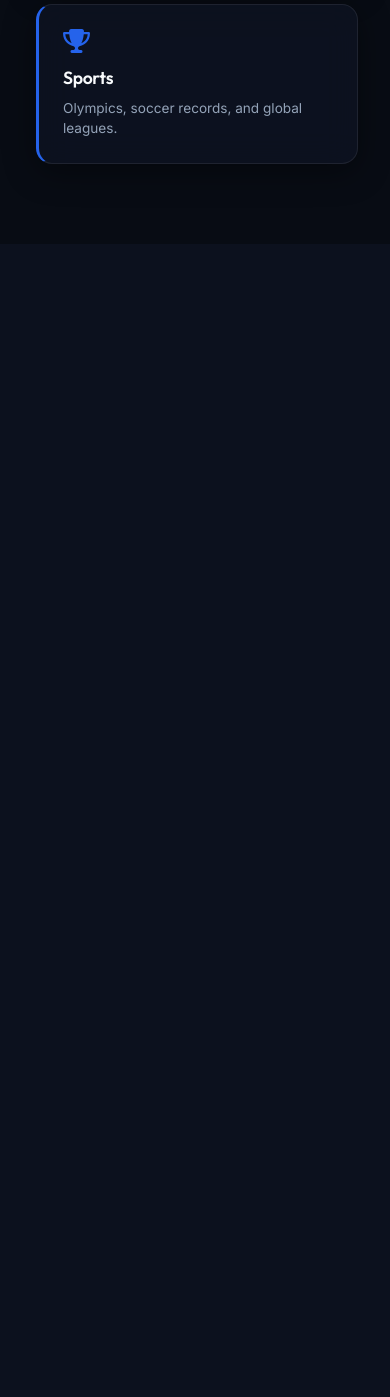
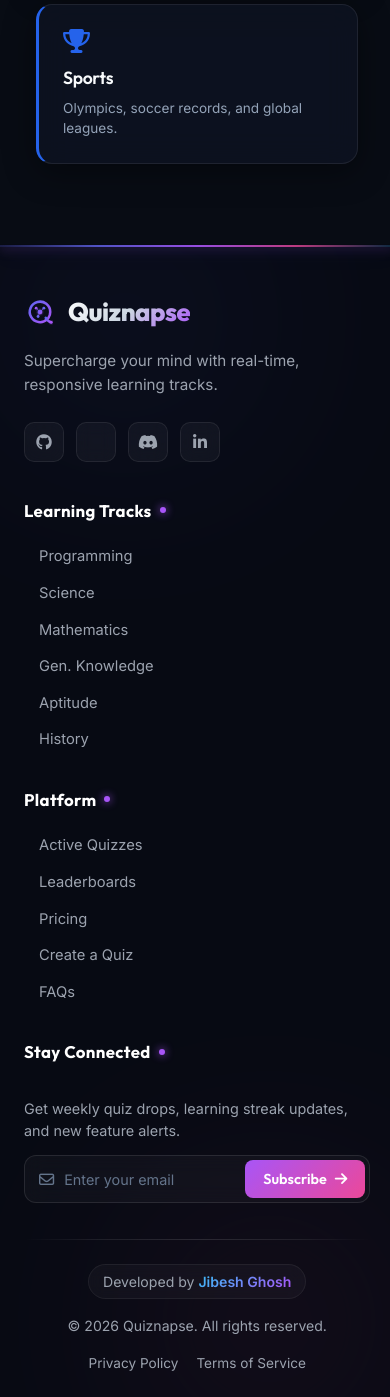
Before and after one commit to jibeshghosh/online-quiz-app, a Django app: page / in a window 390 px wide. Shown: the part 2835-4232 px from the top of the page. Before the commit the page ends 3018 px from the top, so only its background shows below. Run offline with Django 5.2, Linux system fonts and the light colour scheme; data comes from the database, SQL or seed files in the repository.

Commit message:
Add modern responsive cyberpunk footer to Quiznapse

```diff
--- a/quizzes/templates/quizzes/base.html
+++ b/quizzes/templates/quizzes/base.html
@@ -24,6 +24,7 @@
     <link rel="stylesheet" href="{% static 'css/base.css' %}?v=3">
     <link rel="stylesheet" href="{% static 'css/dashboard.css' %}">
     <link rel="stylesheet" href="{% static 'css/quiz.css' %}">
+    <link rel="stylesheet" href="{% static 'css/footer.css' %}?v=1">
 
     {% block extra_css %}{% endblock %}
 </head>
@@ -178,6 +179,8 @@
             <div class="content-container">
                 {% block content %}{% endblock %}
             </div>
+
+            {% include 'quizzes/includes/footer.html' %}
         </main>
     </div>
 
--- /dev/null
+++ b/quizzes/templates/quizzes/includes/footer.html
@@ -0,0 +1,165 @@
+{% load static %}
+<footer class="quiznapse-footer">
+    <!-- Ambient Background Glows -->
+    <div class="footer-ambient-glow footer-glow-1"></div>
+    <div class="footer-ambient-glow footer-glow-2"></div>
+
+    <div class="footer-container">
+        <!-- Main Footer Columns Grid -->
+        <div class="footer-grid">
+
+            <!-- Column 1: Brand & Socials -->
+            <div class="footer-brand">
+                <a href="{% url 'landing' %}" class="footer-brand-logo">
+                    {% include 'quizzes/includes/logo.html' with size='32' id='footer' %}
+                    <span class="footer-brand-title">Quiznapse</span>
+                </a>
+                <p class="footer-tagline">
+                    Supercharge your mind with real-time, responsive learning tracks.
+                </p>
+                <div class="footer-socials">
+                    <a href="https://github.com" target="_blank" rel="noopener noreferrer" class="social-btn github" aria-label="GitHub">
+                        <i class="fa-brands fa-github"></i>
+                    </a>
+                    <a href="https://twitter.com" target="_blank" rel="noopener noreferrer" class="social-btn twitter" aria-label="Twitter">
+                        <i class="fa-brands fa-x-twitter"></i>
+                    </a>
+                    <a href="https://discord.com" target="_blank" rel="noopener noreferrer" class="social-btn discord" aria-label="Discord">
+                        <i class="fa-brands fa-discord"></i>
+                    </a>
+                    <a href="https://linkedin.com" target="_blank" rel="noopener noreferrer" class="social-btn linkedin" aria-label="LinkedIn">
+                        <i class="fa-brands fa-linkedin-in"></i>
+                    </a>
+                </div>
+            </div>
+
+            <!-- Column 2: Learning Tracks -->
+            <div>
+                <h4 class="footer-col-title">Learning Tracks</h4>
+                <ul class="footer-links">
+                    <li class="footer-link-item">
+                        <a href="{% url 'quiz_list' %}?category=Programming">
+                            <i class="fas fa-chevron-right link-arrow"></i> Programming
+                        </a>
+                    </li>
+                    <li class="footer-link-item">
+                        <a href="{% url 'quiz_list' %}?category=Science">
+                            <i class="fas fa-chevron-right link-arrow"></i> Science
+                        </a>
+                    </li>
+                    <li class="footer-link-item">
+                        <a href="{% url 'quiz_list' %}?category=Mathematics">
+                            <i class="fas fa-chevron-right link-arrow"></i> Mathematics
+                        </a>
+                    </li>
+                    <li class="footer-link-item">
+                        <a href="{% url 'quiz_list' %}?category=General%20Knowledge">
+                            <i class="fas fa-chevron-right link-arrow"></i> Gen. Knowledge
+                        </a>
+                    </li>
+                    <li class="footer-link-item">
+                        <a href="{% url 'quiz_list' %}?category=Aptitude">
+                            <i class="fas fa-chevron-right link-arrow"></i> Aptitude
+                        </a>
+                    </li>
+                    <li class="footer-link-item">
+                        <a href="{% url 'quiz_list' %}?category=History">
+                            <i class="fas fa-chevron-right link-arrow"></i> History
+                        </a>
+                    </li>
+                </ul>
+            </div>
+
+            <!-- Column 3: Platform -->
+            <div>
+                <h4 class="footer-col-title">Platform</h4>
+                <ul class="footer-links">
+                    <li class="footer-link-item">
+                        <a href="{% url 'quiz_list' %}">
+                            <i class="fas fa-chevron-right link-arrow"></i> Active Quizzes
+                        </a>
+                    </li>
+                    <li class="footer-link-item">
+                        <a href="{% url 'dashboard' %}">
+                            <i class="fas fa-chevron-right link-arrow"></i> Leaderboards
+                        </a>
+                    </li>
+                    <li class="footer-link-item">
+                        <a href="#pricing">
+                            <i class="fas fa-chevron-right link-arrow"></i> Pricing
+                        </a>
+                    </li>
+                    <li class="footer-link-item">
+                        <a href="{% if user.is_staff %}/admin/quizzes/quiz/add/{% else %}{% url 'quiz_list' %}{% endif %}">
+                            <i class="fas fa-chevron-right link-arrow"></i> Create a Quiz
+                        </a>
+                    </li>
+                    <li class="footer-link-item">
+                        <a href="#faqs">
+                            <i class="fas fa-chevron-right link-arrow"></i> FAQs
+                        </a>
+                    </li>
+                </ul>
+            </div>
+
+            <!-- Column 4: Newsletter / Action -->
+            <div class="footer-newsletter">
+                <h4 class="footer-col-title">Stay Connected</h4>
+                <p class="newsletter-desc">
+                    Get weekly quiz drops, learning streak updates, and new feature alerts.
+                </p>
+                <form id="footer-newsletter-form" class="newsletter-form" onsubmit="handleFooterNewsletter(event)">
+                    <div class="newsletter-input-group">
+                        <i class="far fa-envelope mail-icon"></i>
+                        <input type="email" id="footer-email-input" class="newsletter-input" placeholder="Enter your email" required />
+                        <button type="submit" class="newsletter-btn" aria-label="Subscribe to newsletter">
+                            <span>Subscribe</span>
+                            <i class="fas fa-arrow-right"></i>
+                        </button>
+                    </div>
+                    <div id="newsletter-status" class="newsletter-message"></div>
+                </form>
+            </div>
+
+        </div>
+
+        <!-- Faint Gradient Divider Line -->
+        <div class="footer-divider"></div>
+
+        <!-- Bottom Copyright & Credits Bar -->
+        <div class="footer-bottom">
+            <div class="footer-copyright">
+                <span>&copy; 2026 Quiznapse. All rights reserved.</span>
+            </div>
+
+            <div class="footer-credits">
+                <span>Developed by <a href="https://github.com/jibeshghosh" target="_blank" rel="noopener noreferrer" class="credit-developer">Jibesh Ghosh</a></span>
+            </div>
+
+            <div class="footer-legal-links">
+                <a href="#privacy">Privacy Policy</a>
+                <a href="#terms">Terms of Service</a>
+            </div>
+        </div>
+    </div>
+</footer>
+
+<script>
+    function handleFooterNewsletter(event) {
+        event.preventDefault();
+        const input = document.getElementById('footer-email-input');
+        const statusMsg = document.getElementById('newsletter-status');
+
+        if (input && input.value.trim() !== '') {
+            statusMsg.className = 'newsletter-message success';
+            statusMsg.textContent = '⚡ Subscribed successfully! Welcome to Quiznapse.';
+            input.value = '';
+            setTimeout(() => {
+                statusMsg.style.display = 'none';
+            }, 5000);
+        } else {
+            statusMsg.className = 'newsletter-message error';
+            statusMsg.textContent = 'Please enter a valid email address.';
+        }
+    }
+</script>
--- /dev/null
+++ b/static/css/footer.css
@@ -0,0 +1,457 @@
+/* ==========================================
+   Quiznapse Cyberpunk Footer Stylesheet
+   ========================================== */
+
+.quiznapse-footer {
+    position: relative;
+    background: #070A13;
+    color: #9CA3AF;
+    font-family: 'Inter', sans-serif;
+    padding-top: 60px;
+    padding-bottom: 30px;
+    overflow: hidden;
+    border-top: 1px solid transparent;
+    z-index: 10;
+}
+
+/* Neon Top Border Accent Line */
+.quiznapse-footer::before {
+    content: '';
+    position: absolute;
+    top: 0;
+    left: 0;
+    right: 0;
+    height: 2px;
+    background: linear-gradient(90deg,
+        rgba(99, 102, 241, 0.2) 0%,
+        rgba(99, 102, 241, 0.8) 25%,
+        rgba(168, 85, 247, 0.9) 50%,
+        rgba(236, 72, 153, 0.8) 75%,
+        rgba(14, 165, 233, 0.2) 100%);
+    box-shadow: 0 0 12px rgba(168, 85, 247, 0.6), 0 0 24px rgba(99, 102, 241, 0.3);
+}
+
+/* Ambient Radial Glow Background Accents */
+.footer-ambient-glow {
+    position: absolute;
+    width: 350px;
+    height: 350px;
+    border-radius: 50%;
+    filter: blur(120px);
+    pointer-events: none;
+    opacity: 0.15;
+    z-index: 0;
+}
+
+.footer-glow-1 {
+    top: -100px;
+    left: -50px;
+    background: radial-gradient(circle, #6366f1 0%, rgba(99, 102, 241, 0) 70%);
+}
+
+.footer-glow-2 {
+    bottom: -100px;
+    right: -50px;
+    background: radial-gradient(circle, #ec4899 0%, rgba(236, 72, 153, 0) 70%);
+}
+
+/* Footer Container Grid */
+.footer-container {
+    max-width: 1200px;
+    margin: 0 auto;
+    padding: 0 24px;
+    position: relative;
+    z-index: 1;
+}
+
+.footer-grid {
+    display: grid;
+    grid-template-columns: 2.2fr 1fr 1fr 1.8fr;
+    gap: 48px 36px;
+    margin-bottom: 50px;
+}
+
+/* Brand Column */
+.footer-brand {
+    display: flex;
+    flex-direction: column;
+    gap: 18px;
+}
+
+.footer-brand-logo {
+    display: inline-flex;
+    align-items: center;
+    gap: 12px;
+    text-decoration: none;
+}
+
+.footer-brand-title {
+    font-family: 'Outfit', sans-serif;
+    font-size: 1.6rem;
+    font-weight: 800;
+    letter-spacing: -0.02em;
+    background: linear-gradient(135deg, #ffffff 0%, #cbd5e1 50%, #a855f7 100%);
+    -webkit-background-clip: text;
+    -webkit-text-fill-color: transparent;
+}
+
+.footer-tagline {
+    font-size: 0.95rem;
+    line-height: 1.6;
+    color: #9CA3AF;
+    max-width: 340px;
+}
+
+/* Social Media Icons */
+.footer-socials {
+    display: flex;
+    gap: 12px;
+    margin-top: 6px;
+}
+
+.social-btn {
+    width: 40px;
+    height: 40px;
+    border-radius: 10px;
+    background: rgba(255, 255, 255, 0.04);
+    border: 1px solid rgba(255, 255, 255, 0.08);
+    color: #9CA3AF;
+    display: flex;
+    align-items: center;
+    justify-content: center;
+    font-size: 1rem;
+    text-decoration: none;
+    transition: all 0.3s cubic-bezier(0.4, 0, 0.2, 1);
+    backdrop-filter: blur(8px);
+}
+
+.social-btn:hover {
+    color: #FFFFFF;
+    background: rgba(168, 85, 247, 0.15);
+    border-color: rgba(168, 85, 247, 0.5);
+    transform: translateY(-3px);
+    box-shadow: 0 0 15px rgba(168, 85, 247, 0.4), 0 0 30px rgba(99, 102, 241, 0.2);
+}
+
+.social-btn.github:hover {
+    border-color: rgba(255, 255, 255, 0.6);
+    box-shadow: 0 0 15px rgba(255, 255, 255, 0.3);
+}
+
+.social-btn.twitter:hover {
+    border-color: rgba(56, 189, 248, 0.6);
+    box-shadow: 0 0 15px rgba(56, 189, 248, 0.4);
+    color: #38BDF8;
+}
+
+.social-btn.discord:hover {
+    border-color: rgba(99, 102, 241, 0.6);
+    box-shadow: 0 0 15px rgba(99, 102, 241, 0.4);
+    color: #818CF8;
+}
+
+.social-btn.linkedin:hover {
+    border-color: rgba(14, 165, 233, 0.6);
+    box-shadow: 0 0 15px rgba(14, 165, 233, 0.4);
+    color: #38BDF8;
+}
+
+/* Footer Column Headers */
+.footer-col-title {
+    font-family: 'Outfit', sans-serif;
+    font-size: 1.05rem;
+    font-weight: 700;
+    color: #FFFFFF;
+    margin-bottom: 20px;
+    letter-spacing: 0.02em;
+    position: relative;
+    display: flex;
+    align-items: center;
+    gap: 8px;
+}
+
+.footer-col-title::after {
+    content: '';
+    display: inline-block;
+    width: 6px;
+    height: 6px;
+    border-radius: 50%;
+    background: #a855f7;
+    box-shadow: 0 0 8px #a855f7;
+}
+
+/* Footer Links List */
+.footer-links {
+    list-style: none;
+    padding: 0;
+    margin: 0;
+    display: flex;
+    flex-direction: column;
+    gap: 12px;
+}
+
+.footer-link-item a {
+    color: #9CA3AF;
+    font-size: 0.92rem;
+    text-decoration: none;
+    display: inline-flex;
+    align-items: center;
+    gap: 8px;
+    transition: all 0.25s ease;
+}
+
+.footer-link-item a:hover {
+    color: #FFFFFF;
+    transform: translateX(5px);
+    text-shadow: 0 0 10px rgba(168, 85, 247, 0.3);
+}
+
+.footer-link-item a i.link-arrow {
+    font-size: 0.7rem;
+    opacity: 0;
+    transition: all 0.25s ease;
+    color: #a855f7;
+}
+
+.footer-link-item a:hover i.link-arrow {
+    opacity: 1;
+    transform: translateX(2px);
+}
+
+/* Newsletter Column */
+.footer-newsletter {
+    display: flex;
+    flex-direction: column;
+    gap: 14px;
+}
+
+.newsletter-desc {
+    font-size: 0.9rem;
+    line-height: 1.5;
+    color: #9CA3AF;
+}
+
+.newsletter-form {
+    display: flex;
+    flex-direction: column;
+    gap: 10px;
+    position: relative;
+}
+
+.newsletter-input-group {
+    display: flex;
+    align-items: center;
+    background: rgba(255, 255, 255, 0.03);
+    border: 1px solid rgba(255, 255, 255, 0.1);
+    border-radius: 12px;
+    padding: 4px 4px 4px 14px;
+    transition: all 0.3s ease;
+    backdrop-filter: blur(10px);
+}
+
+.newsletter-input-group:focus-within {
+    background: rgba(255, 255, 255, 0.05);
+    border-color: rgba(168, 85, 247, 0.6);
+    box-shadow: 0 0 18px rgba(168, 85, 247, 0.25);
+}
+
+.newsletter-input-group i.mail-icon {
+    color: #64748B;
+    font-size: 0.95rem;
+    margin-right: 10px;
+}
+
+.newsletter-input {
+    background: transparent;
+    border: none;
+    outline: none;
+    color: #FFFFFF;
+    font-family: inherit;
+    font-size: 0.9rem;
+    width: 100%;
+}
+
+.newsletter-input::placeholder {
+    color: #64748B;
+}
+
+.newsletter-btn {
+    background: linear-gradient(135deg, #a855f7 0%, #ec4899 100%);
+    border: none;
+    outline: none;
+    color: #FFFFFF;
+    font-family: 'Outfit', sans-serif;
+    font-weight: 600;
+    font-size: 0.9rem;
+    padding: 10px 18px;
+    border-radius: 8px;
+    cursor: pointer;
+    display: inline-flex;
+    align-items: center;
+    justify-content: center;
+    gap: 8px;
+    transition: all 0.3s cubic-bezier(0.4, 0, 0.2, 1);
+    white-space: nowrap;
+}
+
+.newsletter-btn:hover {
+    transform: scale(1.02);
+    box-shadow: 0 0 20px rgba(236, 72, 153, 0.5), 0 0 35px rgba(168, 85, 247, 0.3);
+}
+
+.newsletter-btn:active {
+    transform: scale(0.98);
+}
+
+.newsletter-message {
+    font-size: 0.82rem;
+    display: none;
+    padding: 6px 10px;
+    border-radius: 6px;
+    animation: fadeIn 0.3s ease;
+}
+
+.newsletter-message.success {
+    display: block;
+    color: #34d399;
+    background: rgba(52, 211, 153, 0.1);
+    border: 1px solid rgba(52, 211, 153, 0.2);
+}
+
+.newsletter-message.error {
+    display: block;
+    color: #f87171;
+    background: rgba(248, 113, 113, 0.1);
+    border: 1px solid rgba(248, 113, 113, 0.2);
+}
+
+/* Bottom Bar Divider Line */
+.footer-divider {
+    height: 1px;
+    width: 100%;
+    background: linear-gradient(90deg,
+        rgba(255, 255, 255, 0) 0%,
+        rgba(255, 255, 255, 0.08) 20%,
+        rgba(255, 255, 255, 0.12) 50%,
+        rgba(255, 255, 255, 0.08) 80%,
+        rgba(255, 255, 255, 0) 100%);
+    margin-bottom: 24px;
+}
+
+/* Bottom Bar Section */
+.footer-bottom {
+    display: flex;
+    align-items: center;
+    justify-content: space-between;
+    flex-wrap: wrap;
+    gap: 16px;
+    font-size: 0.88rem;
+    color: #9CA3AF;
+}
+
+.footer-copyright {
+    display: flex;
+    align-items: center;
+    gap: 6px;
+}
+
+.footer-credits {
+    display: flex;
+    align-items: center;
+    gap: 8px;
+    background: rgba(255, 255, 255, 0.03);
+    border: 1px solid rgba(255, 255, 255, 0.06);
+    padding: 6px 14px;
+    border-radius: 20px;
+    backdrop-filter: blur(8px);
+}
+
+.credit-developer {
+    font-weight: 600;
+    background: linear-gradient(135deg, #38BDF8 0%, #A855F7 100%);
+    -webkit-background-clip: text;
+    -webkit-text-fill-color: transparent;
+    position: relative;
+    transition: all 0.3s ease;
+}
+
+.footer-credits:hover .credit-developer {
+    filter: drop-shadow(0 0 8px rgba(56, 189, 248, 0.6));
+}
+
+.footer-legal-links {
+    display: flex;
+    align-items: center;
+    gap: 18px;
+}
+
+.footer-legal-links a {
+    color: #9CA3AF;
+    text-decoration: none;
+    font-size: 0.85rem;
+    transition: color 0.2s ease;
+}
+
+.footer-legal-links a:hover {
+    color: #FFFFFF;
+}
+
+/* Keyframe animations */
+@keyframes fadeIn {
+    from { opacity: 0; transform: translateY(-4px); }
+    to { opacity: 1; transform: translateY(0); }
+}
+
+/* ==========================================
+   Responsive Breakpoints
+   ========================================== */
+
+/* Tablet View (Max width 1024px) */
+@media (max-width: 1024px) {
+    .footer-grid {
+        grid-template-columns: 1fr 1fr;
+        gap: 40px 32px;
+    }
+
+    .footer-brand {
+        grid-column: span 2;
+    }
+
+    .footer-tagline {
+        max-width: 100%;
+    }
+}
+
+/* Mobile View (Max width 640px) */
+@media (max-width: 640px) {
+    .quiznapse-footer {
+        padding-top: 48px;
+        padding-bottom: 24px;
+    }
+
+    .footer-grid {
+        grid-template-columns: 1fr;
+        gap: 36px;
+        margin-bottom: 36px;
+    }
+
+    .footer-brand {
+        grid-column: span 1;
+    }
+
+    .footer-bottom {
+        flex-direction: column;
+        align-items: center;
+        text-align: center;
+        gap: 16px;
+    }
+
+    .footer-legal-links {
+        flex-wrap: wrap;
+        justify-content: center;
+    }
+
+    .footer-credits {
+        order: -1;
+    }
+}
```
Also changed, not shown: static/apple-touch-icon.png (added), static/favicon.ico (added), static/favicon.png (added), static/favicon.svg, 1 other file.
